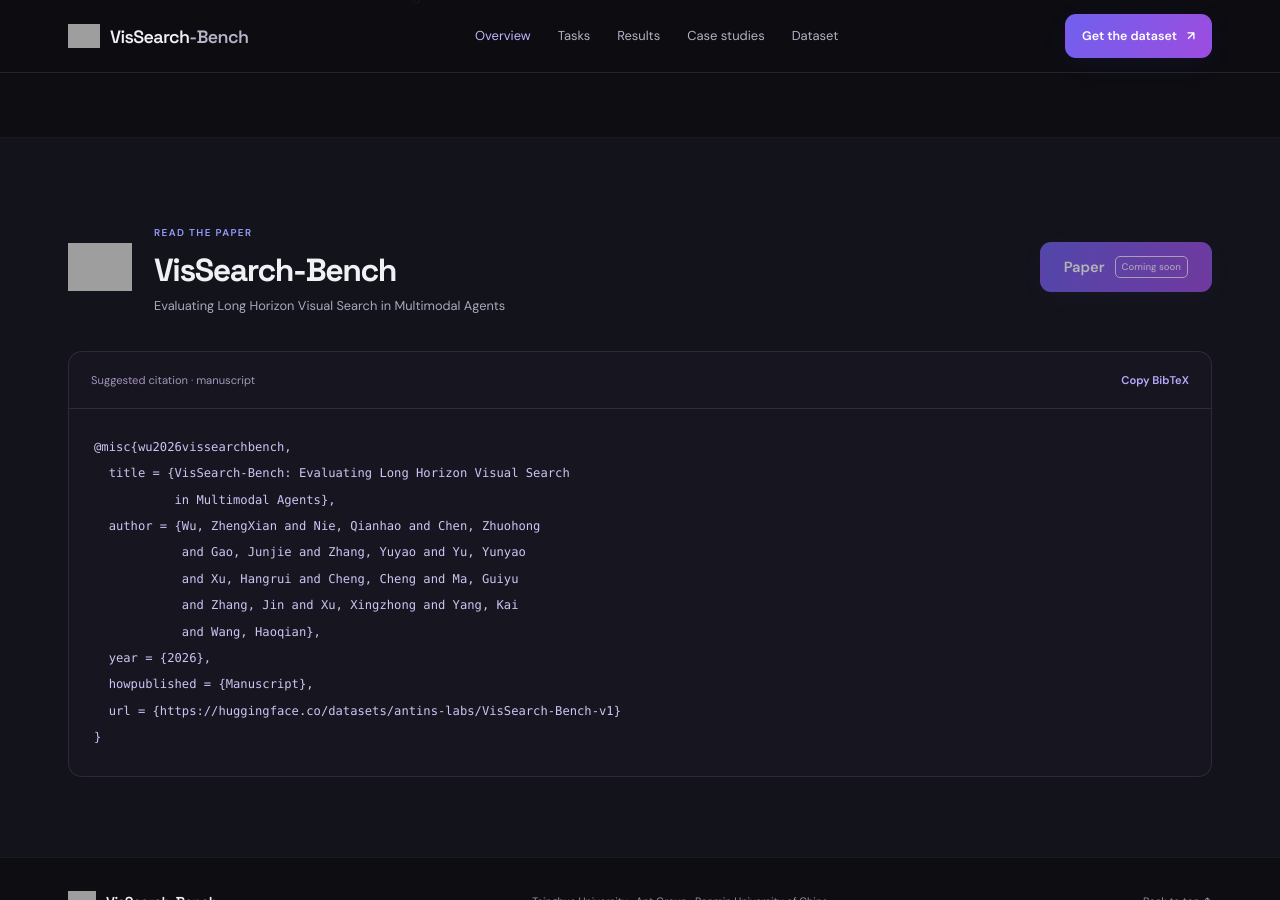
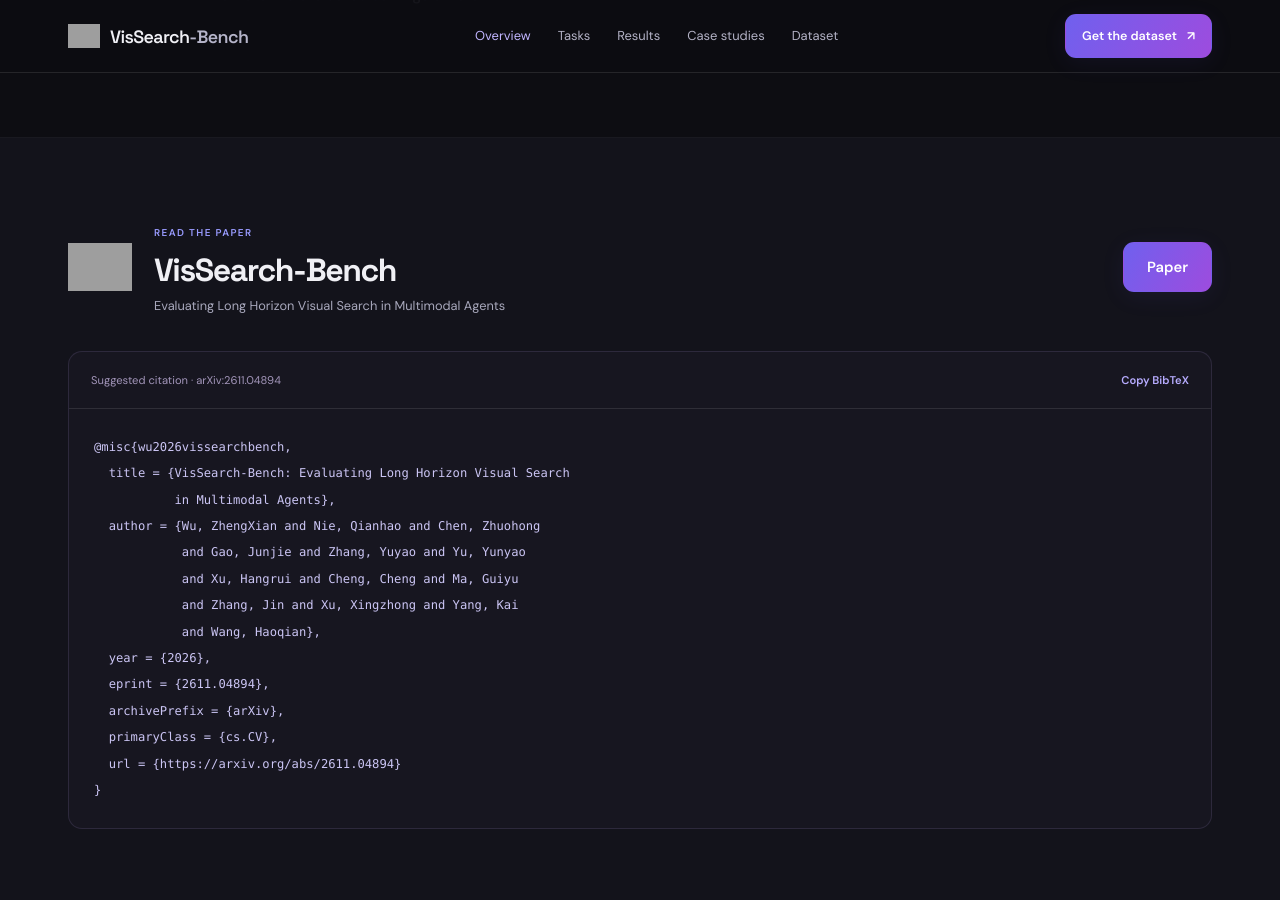
Before and after one commit to DingWu1021/DingWu1021.github.io, a Jekyll site: the page VisSearch-Bench/index.html, which Jekyll copies as it is, in a window 1280 px wide and 900 px high, scrolled down 13148 px. Built offline with Jekyll 4.4.1, drawn with Linux system fonts in a browser that asks for light colours; an icon font too large for the unit is left out; some of the changed text lies outside the part shown; grey boxes are pictures that could not be loaded.

Commit message:
docs: publish arXiv and code links on VisSearch-Bench page

```diff
--- a/VisSearch-Bench/index.html
+++ b/VisSearch-Bench/index.html
@@ -37,9 +37,8 @@
       <p class="hero-description">Can an agent keep track of what it sees<br class="desktop-break"> as the search gets longer?</p>
       <p class="hero-support">204 human-written tasks that require agents to connect visual evidence,<br class="desktop-break"> object identities, and external facts across the open web.</p>
       <div class="hero-actions">
-        <!-- Replace these disabled resource buttons with links when the public URLs are ready. -->
-        <button class="button button-primary button-coming" type="button" disabled title="Paper link coming soon"><svg viewBox="0 0 24 24" aria-hidden="true"><path d="M14 2H6a2 2 0 0 0-2 2v16a2 2 0 0 0 2 2h12a2 2 0 0 0 2-2V8Z M14 2v6h6 M8 13h8 M8 17h6"/></svg>Read the paper <span class="coming-label">Coming soon</span></button>
-        <button class="button button-outline button-coming" type="button" disabled title="GitHub link coming soon"><svg class="github-icon" viewBox="0 0 24 24" aria-hidden="true"><path d="M12 .297C5.37.297 0 5.67 0 12.297c0 5.303 3.438 9.8 8.205 11.385.6.113.82-.258.82-.577 0-.285-.01-1.04-.015-2.04-3.338.724-4.043-1.61-4.043-1.61-.546-1.387-1.333-1.756-1.333-1.756-1.09-.745.083-.729.083-.729 1.205.084 1.838 1.237 1.838 1.237 1.07 1.834 2.807 1.304 3.492.997.108-.775.418-1.305.762-1.605-2.665-.3-5.467-1.334-5.467-5.931 0-1.31.467-2.381 1.236-3.221-.124-.303-.536-1.523.117-3.176 0 0 1.008-.323 3.301 1.23a11.52 11.52 0 0 1 3.003-.404c1.02.005 2.047.138 3.006.404 2.291-1.553 3.297-1.23 3.297-1.23.655 1.653.243 2.873.12 3.176.77.84 1.235 1.911 1.235 3.221 0 4.609-2.807 5.628-5.479 5.921.43.372.823 1.102.823 2.222 0 1.606-.015 2.898-.015 3.293 0 .322.216.694.825.576C20.565 22.092 24 17.598 24 12.297c0-6.627-5.373-12-12-12"/></svg>GitHub <span class="coming-label">Coming soon</span></button>
+        <a class="button button-primary" href="https://arxiv.org/abs/2611.04894" target="_blank" rel="noopener"><svg viewBox="0 0 24 24" aria-hidden="true"><path d="M14 2H6a2 2 0 0 0-2 2v16a2 2 0 0 0 2 2h12a2 2 0 0 0 2-2V8Z M14 2v6h6 M8 13h8 M8 17h6"/></svg>Read the paper</a>
+        <a class="button button-outline" href="https://github.com/antins-labs/VisSearch-Bench-v1" target="_blank" rel="noopener"><svg class="github-icon" viewBox="0 0 24 24" aria-hidden="true"><path d="M12 .297C5.37.297 0 5.67 0 12.297c0 5.303 3.438 9.8 8.205 11.385.6.113.82-.258.82-.577 0-.285-.01-1.04-.015-2.04-3.338.724-4.043-1.61-4.043-1.61-.546-1.387-1.333-1.756-1.333-1.756-1.09-.745.083-.729.083-.729 1.205.084 1.838 1.237 1.838 1.237 1.07 1.834 2.807 1.304 3.492.997.108-.775.418-1.305.762-1.605-2.665-.3-5.467-1.334-5.467-5.931 0-1.31.467-2.381 1.236-3.221-.124-.303-.536-1.523.117-3.176 0 0 1.008-.323 3.301 1.23a11.52 11.52 0 0 1 3.003-.404c1.02.005 2.047.138 3.006.404 2.291-1.553 3.297-1.23 3.297-1.23.655 1.653.243 2.873.12 3.176.77.84 1.235 1.911 1.235 3.221 0 4.609-2.807 5.628-5.479 5.921.43.372.823 1.102.823 2.222 0 1.606-.015 2.898-.015 3.293 0 .322.216.694.825.576C20.565 22.092 24 17.598 24 12.297c0-6.627-5.373-12-12-12"/></svg>GitHub</a>
         <a class="button button-outline" href="https://huggingface.co/datasets/antins-labs/VisSearch-Bench-v1" target="_blank" rel="noopener"><svg viewBox="0 0 24 24" aria-hidden="true"><ellipse cx="12" cy="5" rx="8" ry="3"/><path d="M4 5v14c0 4 16 4 16 0V5 M4 12c0 4 16 4 16 0"/></svg>Hugging Face</a>
         <a class="button button-outline" href="#tasks">Explore the tasks <span aria-hidden="true">↓</span></a>
       </div>
@@ -142,7 +141,7 @@
     </div>
   </section>
 
-  <section id="paper" class="section section-alt paper-section"><div class="container"><div class="paper-resource"><img src="assets/hedgehog-a.png" width="64" height="64" alt=""><div><span class="eyebrow">Read the paper</span><h2>VisSearch-Bench</h2><p>Evaluating Long Horizon Visual Search in Multimodal Agents</p></div><button class="button button-primary button-coming" type="button" disabled title="Paper link coming soon">Paper <span class="coming-label">Coming soon</span></button></div><div class="citation-panel"><div class="code-heading"><span>Suggested citation · manuscript</span><button class="text-button" data-copy="citation">Copy BibTeX</button></div><pre><code id="citation">@misc{wu2026vissearchbench,
+  <section id="paper" class="section section-alt paper-section"><div class="container"><div class="paper-resource"><img src="assets/hedgehog-a.png" width="64" height="64" alt=""><div><span class="eyebrow">Read the paper</span><h2>VisSearch-Bench</h2><p>Evaluating Long Horizon Visual Search in Multimodal Agents</p></div><a class="button button-primary" href="https://arxiv.org/abs/2611.04894" target="_blank" rel="noopener">Paper</a></div><div class="citation-panel"><div class="code-heading"><span>Suggested citation · arXiv:2611.04894</span><button class="text-button" data-copy="citation">Copy BibTeX</button></div><pre><code id="citation">@misc{wu2026vissearchbench,
   title = {VisSearch-Bench: Evaluating Long Horizon Visual Search
            in Multimodal Agents},
   author = {Wu, ZhengXian and Nie, Qianhao and Chen, Zhuohong
@@ -151,8 +150,10 @@
             and Zhang, Jin and Xu, Xingzhong and Yang, Kai
             and Wang, Haoqian},
   year = {2026},
-  howpublished = {Manuscript},
-  url = {https://huggingface.co/datasets/antins-labs/VisSearch-Bench-v1}
+  eprint = {2611.04894},
+  archivePrefix = {arXiv},
+  primaryClass = {cs.CV},
+  url = {https://arxiv.org/abs/2611.04894}
 }</code></pre></div></div></section>
 </main>
 <footer class="site-footer"><div class="container"><a class="brand" href="#"><img src="assets/hedgehog-a.png" width="28" height="28" alt="">VisSearch-Bench</a><p>Tsinghua University · Ant Group · Renmin University of China</p><a href="#main">Back to top ↑</a></div></footer>
```
